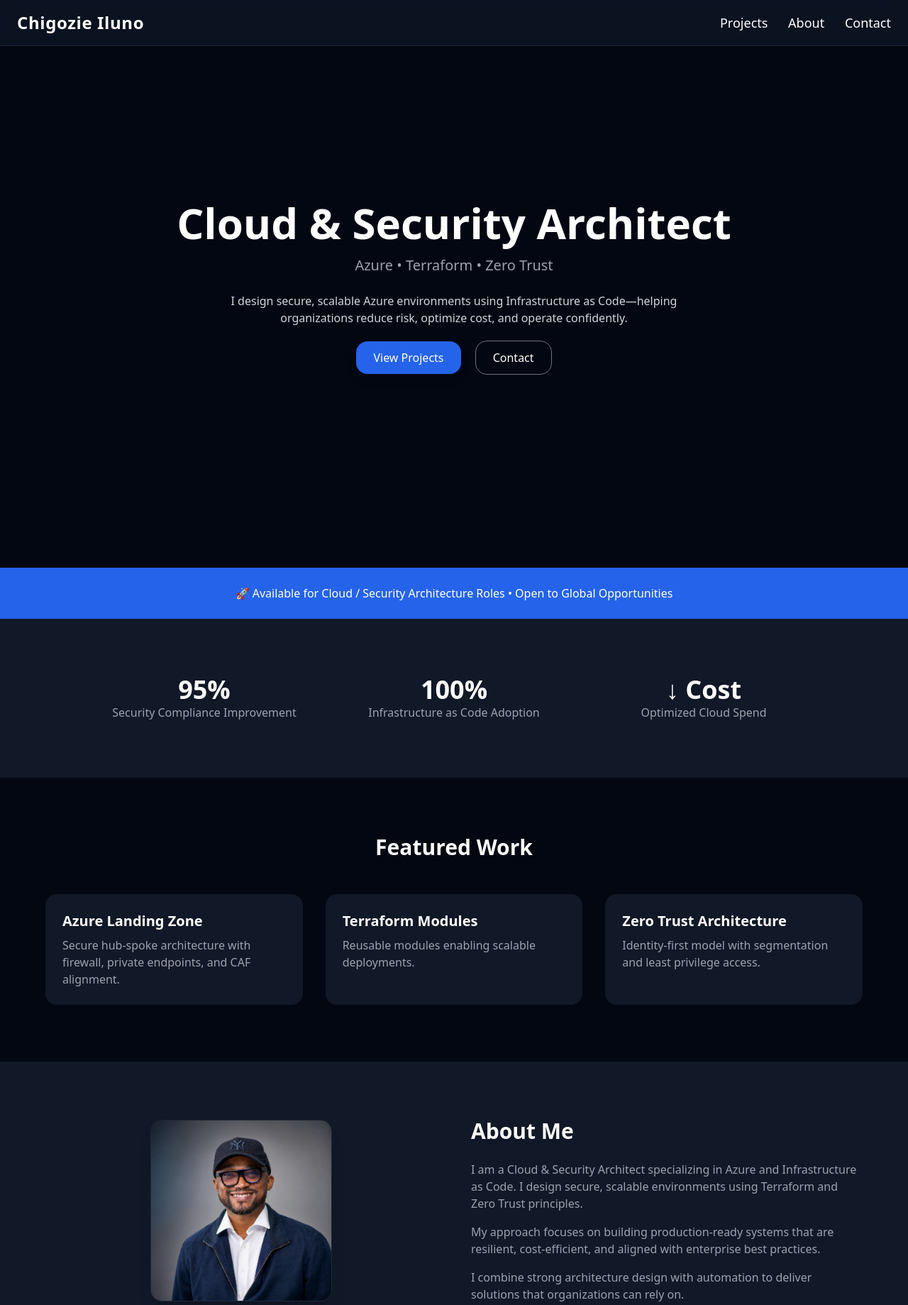
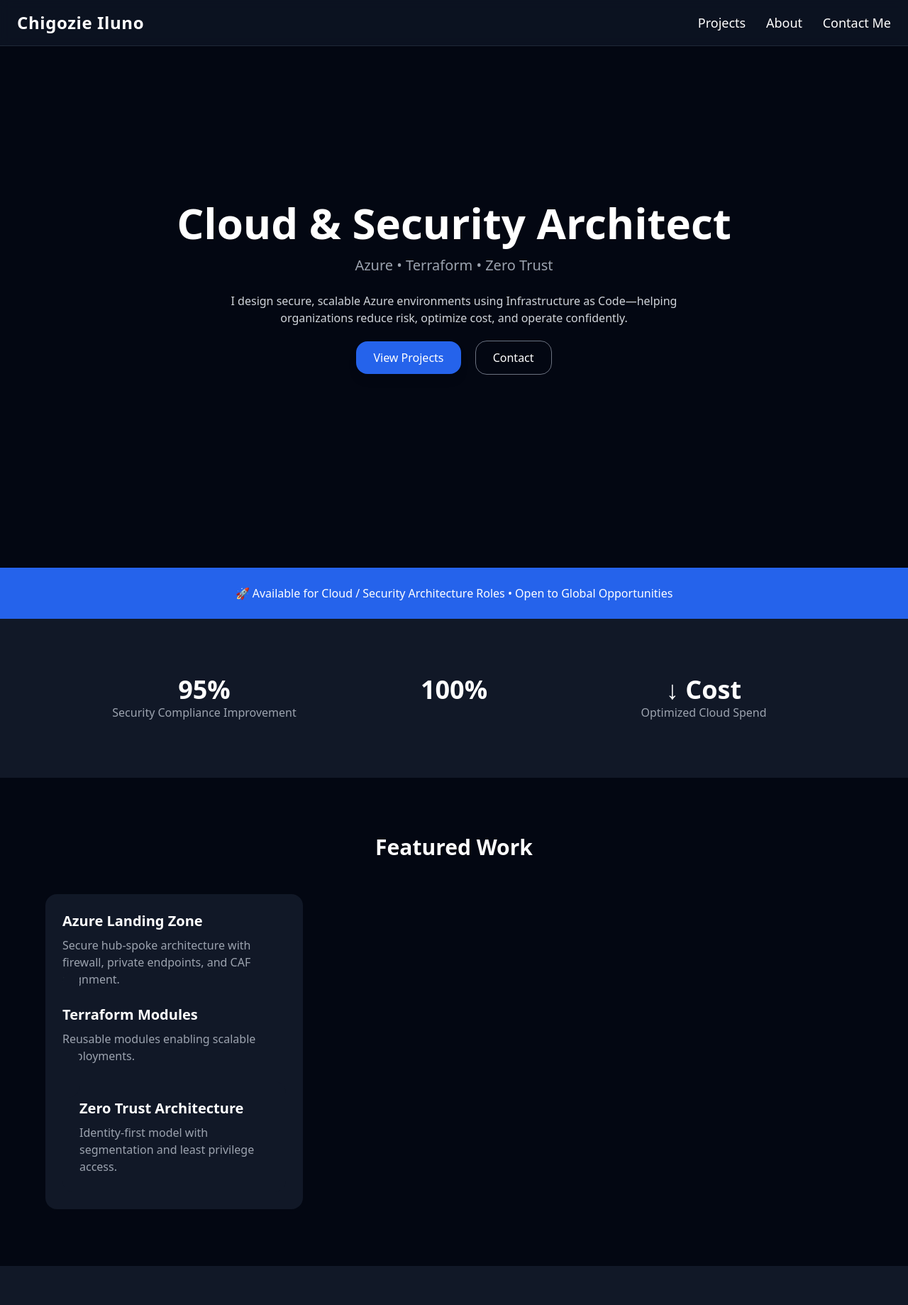
Before and after one commit to chigo4404/chigoiluno, a plain HTML site: page index.html in a window 1280 px wide. Shown: the top 1839 px of the page at 71% size. Drawn offline with nearby package versions, Linux system fonts and the light colour scheme.

Commit message:
Update contact link and project link structure
Updated link text for contact and modified project links to use div elements instead of anchor tags.

```diff
--- a/index.html
+++ b/index.html
@@ -20,7 +20,7 @@
     <div class="space-x-6 text-base md:text-lg">
       <a href="#projects" class="hover:text-blue-400 transition">Projects</a>
       <a href="#about" class="hover:text-blue-400 transition">About</a>
-      <a href="#contact" class="hover:text-blue-400 transition">Contact</a>
+      <a href="#contact" class="hover:text-blue-400 transition">Contact Me</a>
     </div>
   </nav>
 
@@ -45,15 +45,15 @@
   <!-- METRICS (ANIMATED) -->
   <section class="py-20 px-6 text-center bg-gray-900">
     <div class="grid md:grid-cols-3 gap-8 max-w-5xl mx-auto">
-      <div>
+      <div data-aos="zoom-in">
         <h2 class="text-4xl font-bold counter" data-target="95">0</h2>
         <p class="text-gray-400">Security Compliance Improvement</p>
       </div>
-      <div>
+      <div data-aos="zoom-in" data-aos-delay="100"
         <h2 class="text-4xl font-bold counter" data-target="100">0</h2>
         <p class="text-gray-400">Infrastructure as Code Adoption</p>
       </div>
-      <div>
+      <div data-aos="zoom-in" data-aos-delay="200">
         <h2 class="text-4xl font-bold">↓ Cost</h2>
         <p class="text-gray-400">Optimized Cloud Spend</p>
       </div>
@@ -65,12 +65,14 @@
     <h2 class="text-3xl font-bold text-center mb-12" data-aos="fade-up">Featured Work</h2>
     <div class="grid md:grid-cols-3 gap-8 max-w-6xl mx-auto">
 
-      <a href="landing-zone.html" class="bg-gray-900 p-6 rounded-2xl hover:scale-105 transition block">
+      <!-- <a href="landing-zone.html" class="bg-gray-900 p-6 rounded-2xl hover:scale-105 transition block">-->
+      <div class="bg-gray-900 p-6 rounded-2xl hover:scale-105 transition" data-aos="fade-up">
         <h3 class="text-xl font-semibold mb-2">Azure Landing Zone</h3>
         <p class="text-gray-400">Secure hub-spoke architecture with firewall, private endpoints, and CAF alignment.</p>
       </a>
 
-      <a href="terraform-modules.html" class="bg-gray-900 p-6 rounded-2xl hover:scale-105 transition block">
+     <!-- <a href="terraform-modules.html" class="bg-gray-900 p-6 rounded-2xl hover:scale-105 transition block">-->
+      <a href="terraform-modules.html" class="bg-gray-900 p-6 rounded-2xl hover:scale-105 transition" data-aos="fade-up">
         <h3 class="text-xl font-semibold mb-2">Terraform Modules</h3>
         <p class="text-gray-400">Reusable modules enabling scalable deployments.</p>
       </a>
```
